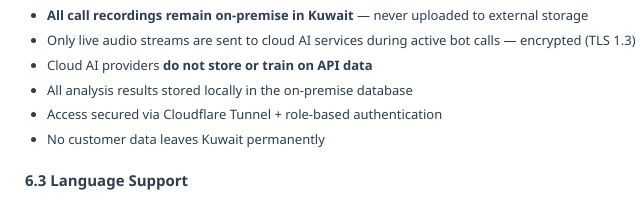
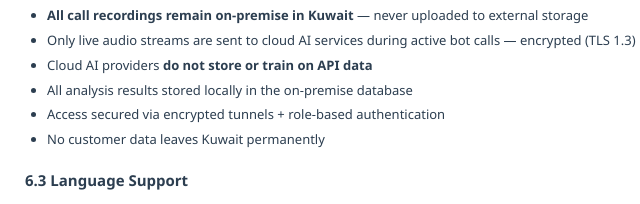
Before and after one commit to centrixplus/almulla-ai-proposal, a plain HTML site: page index.html in a window 1280 px wide. Shown: the part 5928-6132 px from the top of the page, 205-845 px from the left. Drawn offline with Linux system fonts and the light colour scheme.

Commit message:
Update proposal - remove infrastructure references

```diff
--- a/index.html
+++ b/index.html
@@ -318,7 +318,7 @@
   <li>Only live audio streams are sent to cloud AI services during active bot calls — encrypted (TLS 1.3)</li>
   <li>Cloud AI providers <strong>do not store or train on API data</strong></li>
   <li>All analysis results stored locally in the on-premise database</li>
-  <li>Access secured via Cloudflare Tunnel + role-based authentication</li>
+  <li>Access secured via encrypted tunnels + role-based authentication</li>
   <li>No customer data leaves Kuwait permanently</li>
 </ul>
 
```
